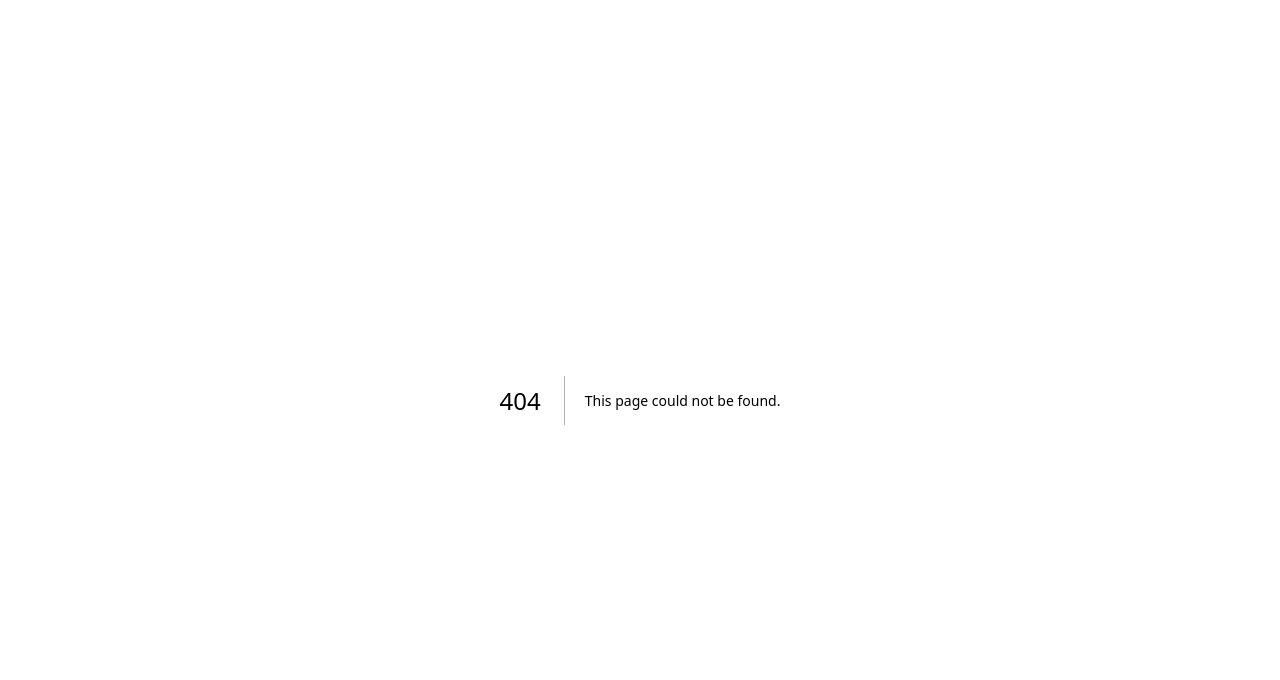
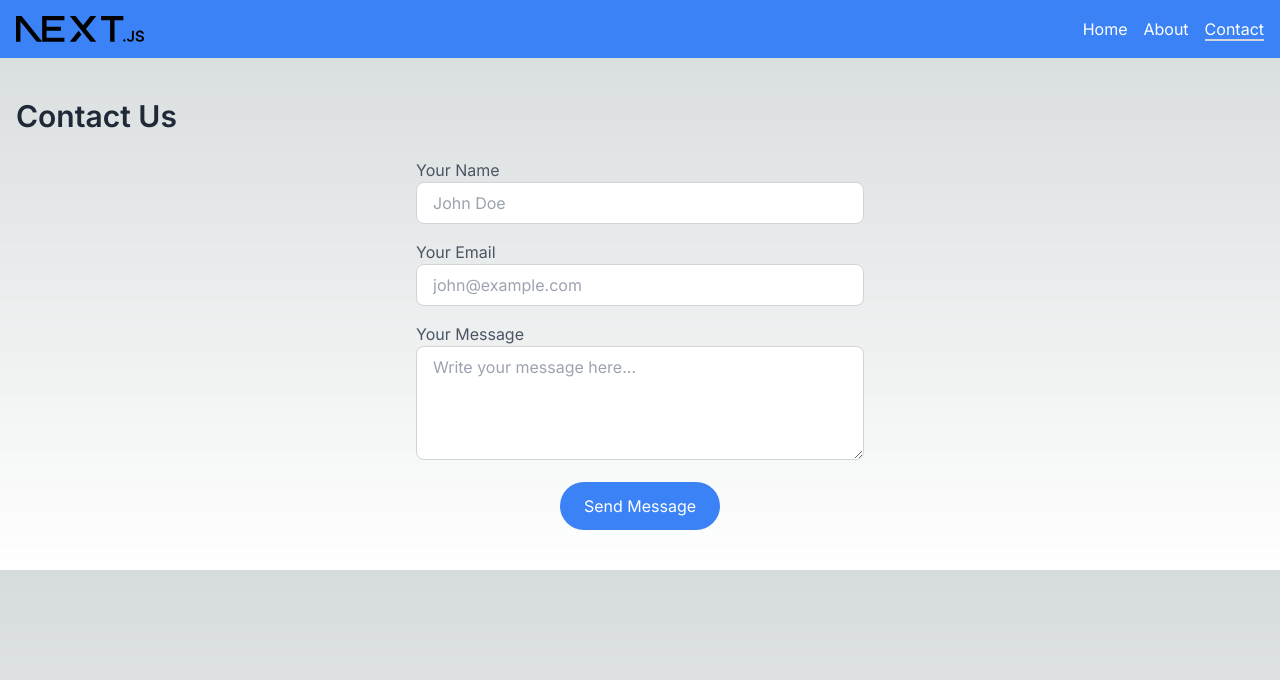
Before and after one commit to aamirkhan2478/navigation-app, a Next.js app: page /contact in a window 1280 px wide. Before the commit this address had no page. Shown: the top 680 px of the page. Built offline with nearby package versions, Linux system fonts and the light colour scheme.

Commit message:
Create a contact us form

```diff
--- /dev/null
+++ b/app/contact/page.js
@@ -0,0 +1,67 @@
+import Layout from "@/components/Layout";
+import React from "react";
+
+const Contact = () => {
+  return (
+    <Layout>
+      <div className=' py-10'>
+        <div className='container mx-auto px-4'>
+          <h1 className='text-3xl font-semibold text-gray-800 mb-6'>
+            Contact Us
+          </h1>
+          <form className='max-w-md mx-auto'>
+            <div className='mb-4'>
+              <label htmlFor='name' className='block text-gray-600'>
+                Your Name
+              </label>
+              <input
+                type='text'
+                id='name'
+                name='name'
+                placeholder='John Doe'
+                className='w-full px-4 py-2 rounded-lg border border-gray-300 focus:border-blue-500 focus:ring focus:ring-blue-200 focus:ring-opacity-50'
+                required
+              />
+            </div>
+            <div className='mb-4'>
+              <label htmlFor='email' className='block text-gray-600'>
+                Your Email
+              </label>
+              <input
+                type='email'
+                id='email'
+                name='email'
+                placeholder='john@example.com'
+                className='w-full px-4 py-2 rounded-lg border border-gray-300 focus:border-blue-500 focus:ring focus:ring-blue-200 focus:ring-opacity-50'
+                required
+              />
+            </div>
+            <div className='mb-4'>
+              <label htmlFor='message' className='block text-gray-600'>
+                Your Message
+              </label>
+              <textarea
+                id='message'
+                name='message'
+                rows='4'
+                placeholder='Write your message here...'
+                className='w-full px-4 py-2 rounded-lg border border-gray-300 focus:border-blue-500 focus:ring focus:ring-blue-200 focus:ring-opacity-50'
+                required
+              ></textarea>
+            </div>
+            <div className='text-center'>
+              <button
+                type='submit'
+                className='px-6 py-3 bg-blue-500 text-white rounded-full hover:bg-blue-600 transition duration-300 ease-in-out'
+              >
+                Send Message
+              </button>
+            </div>
+          </form>
+        </div>
+      </div>
+    </Layout>
+  );
+};
+
+export default Contact;
```
